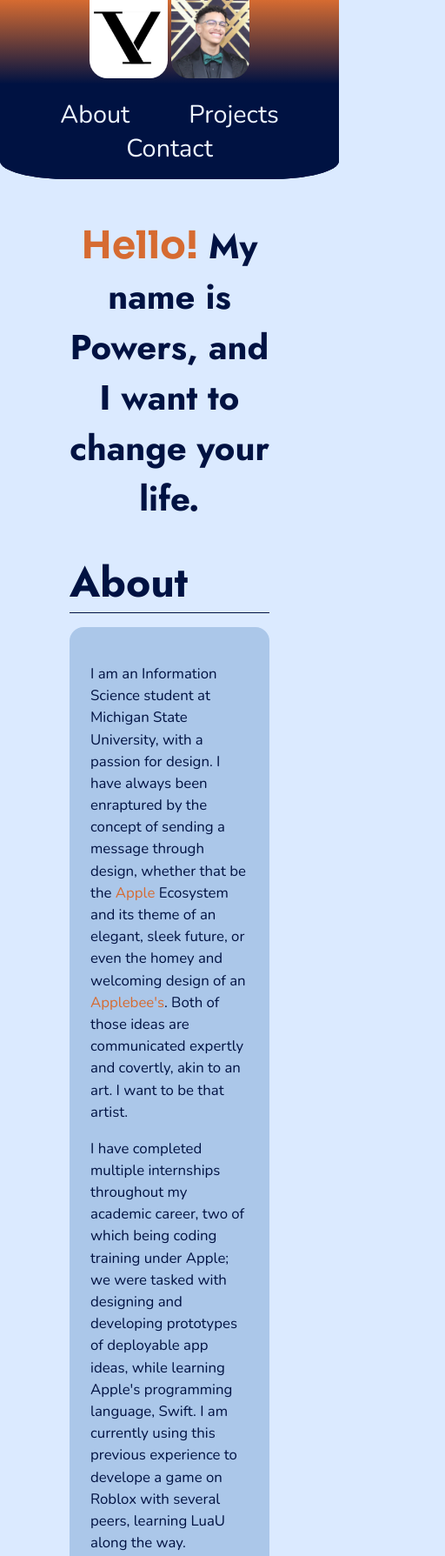
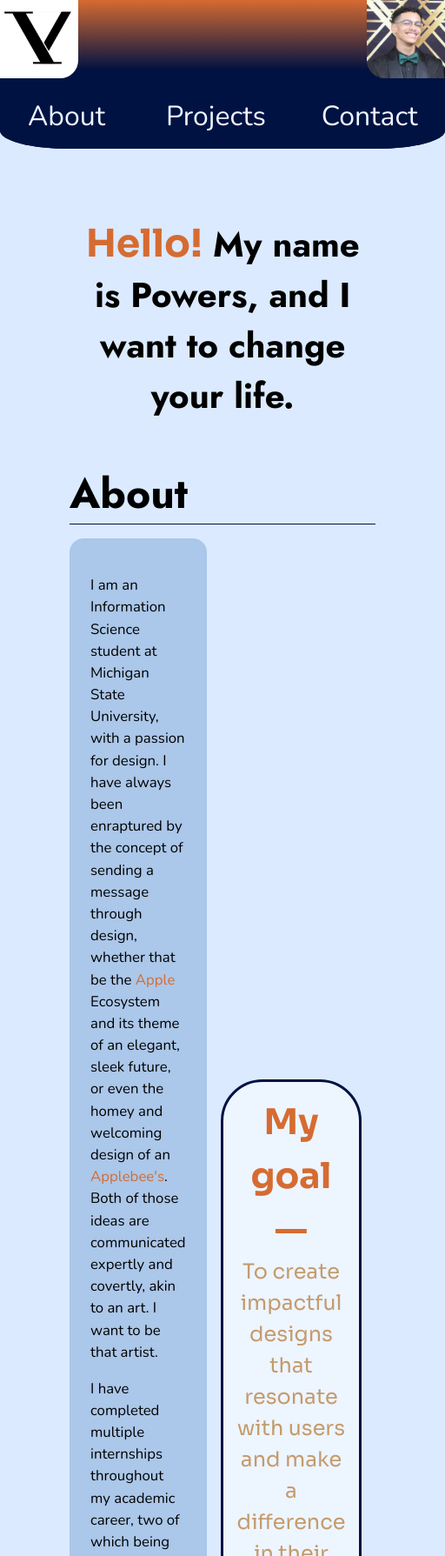
Before and after one commit to Powers4/my-portfolio-mi-349, a plain HTML site: page index.html in a window 390 px wide. Shown: the top 1789 px of the page at 87% size, 512 px wide, since content can reach past the window. Drawn offline with nearby package versions, Linux system fonts and the light colour scheme.

Commit message:
Bunnncha reorganizing; my bad I got into a flow. Deleted all flex and block displays to replace with grids. Made more detailed comments so ik what I'm looking at, moved body section to top for better stacking. Touched up header/nav, starting to do About/Projects; added AstraLife to Projects and moved phone to it to make that area look more filled out

```diff
--- a/index.html
+++ b/index.html
@@ -1,28 +1,34 @@
 <!doctype html>
 <html lang="en">
   <head>
-    <meta charset="UTF-8">
-    <meta name="viewport" content="width=device-width, initial-scale=1.0">
-    <meta name="description" content="The start of something great">
-    <link rel="stylesheet" href="style.css">
+    <meta charset="UTF-8" />
+    <meta name="viewport" content="width=device-width, initial-scale=1.0" />
+    <meta name="description" content="The start of something great" />
+    <link rel="stylesheet" href="style.css" />
     <title>Powers, IV</title>
-    <link rel="preconnect" href="https://fonts.googleapis.com">
-    <link rel="preconnect" href="https://fonts.gstatic.com" crossorigin>
+    <link rel="preconnect" href="https://fonts.googleapis.com" />
+    <link rel="preconnect" href="https://fonts.gstatic.com" crossorigin />
     <link
       href="https://fonts.googleapis.com/css2?family=Jost:ital,wght@0,100..900;1,100..900&family=Nunito:ital,wght@0,200..1000;1,200..1000&family=Sora:wght@100..800&display=swap"
-      rel="stylesheet">
+      rel="stylesheet"
+    />
   </head>
   <body>
     <header>
-      <div class="header-top">
-        <a href="#home">
-          <img id="logo"
+      <a href="#home" class="left-side">
+        <img
+          id="logo"
           src="images-and-videos/IV-Logo.png"
           alt="Powers, IV Logo"
-            width="90"></a>
-        <a href="#home">
-          <img id="smile" src="images-and-videos/smile.png" alt="me smiling" width="90"></a>
-      </div>
+          width="90"
+      /></a>
+      <a href="#home" class="right-side">
+        <img
+          id="smile"
+          src="images-and-videos/smile.png"
+          alt="me smiling"
+          width="90"
+      /></a>
       <nav>
         <ul>
           <li><a href="#about">About</a></li>
@@ -39,16 +45,18 @@
       </section>
       <section id="about">
         <h2>About</h2>
-        <div class="body-text">
+        <article class="body-text">
           <p>
-          I am an Information Science student at Michigan State University, with
-          a passion for design. I have always been enraptured by the concept of
-          sending a message through design, whether that be the
-          <a class="inline-link" href="https://www.apple.com">Apple</a> Ecosystem and its theme of
-          an elegant, sleek future, or even the homey and welcoming design of an
-          <a class="inline-link" href="https://www.applebees.com/en">Applebee's</a>. Both of those
-          ideas are communicated expertly and covertly, akin to an art. I want
-          to be that artist.
+            I am an Information Science student at Michigan State University,
+            with a passion for design. I have always been enraptured by the
+            concept of sending a message through design, whether that be the
+            <a class="inline-link" href="https://www.apple.com">Apple</a>
+            Ecosystem and its theme of an elegant, sleek future, or even the
+            homey and welcoming design of an
+            <a class="inline-link" href="https://www.applebees.com/en"
+              >Applebee's</a
+            >. Both of those ideas are communicated expertly and covertly, akin
+            to an art. I want to be that artist.
           </p>
           <p>
             I have completed multiple internships throughout my academic career,
@@ -58,19 +66,11 @@
             this previous experience to develope a game on Roblox with several
             peers, learning LuaU along the way.
           </p>
-        </div>
-        <div class="phone-and-goal">
-          <video class="phone" autoplay muted loop width="170">
-          <source
-            src="images-and-videos/AstraLife-Video.mp4"
-            type="video/mp4">
-          Your browser does not support this video.
-        </video>
+        </article>
         <p id="goal">
-          <b>My goal—</b> To create impactful designs that resonate with users and
-          make a difference in their lives.
+          <b id="goal-text">My goal—</b> To create impactful designs that resonate with users
+          and make a difference in their lives.
         </p>
-        </div>
       </section>
       <section id="projects">
         <h2>Projects</h2>
@@ -84,6 +84,23 @@
             canvas. LuaU is the same way; it gives you dynamic visual feedback
             to any change you make, in nearly real-time. Very intuitive and fun.
           </p>
+        </article>
+        <article>
+          <h3>AstraLife</h3>
+          <p class="body-text with-h3">
+            AstraLife is a project I worked on during an internship at Apple,
+            where we were tasked with designing and developing prototypes of
+            deployable app ideas. My team proposed an idea for an Augmented
+            Reality social application, AstraLife,where users could virtually customize
+            their environment and interact with others in their local community.
+          </p>
+          <video class="phone" autoplay muted loop width="170">
+          <source
+            src="images-and-videos/AstraLife-Video.mp4"
+            type="video/mp4"
+          />
+          Your browser does not support this video.
+        </video>
         </article>
         <article>
           <h3>This Portfolio</h3>
--- a/style.css
+++ b/style.css
@@ -12,74 +12,63 @@
 
 /* e1874c */
 
-/* GENERAL STYLES */
+/* General styling, Nunito font family for the whole doc, 0 padding 0 margin, background a neutral pale blue */
 body {
-  background-color: var(--pale-blue);
-  color: var(--dark-blue);
+  display: grid;
+  background: var(--pale-blue);
   padding: 0;
   margin: 0;
   font-family: "Nunito", Times, serif;
 }
 
-main {
-  margin: 3rem var(--page-margin);
-}
-
-/* HEADER */
+/* Header section, includes the top bar with logo and smile image, as well as the navigation bar */
 header {
+  display: grid;
+  grid-template-columns: repeat(2, 1fr);
   background: linear-gradient(var(--bright-orange), var(--dark-blue) 47%);
   color: var(--dark-blue);
-  /* display: flex;
-  flex-direction: column;
-  align-items: stretch; */
   border-radius: 0 0 5rem 5rem / 0 0 1.3rem 1.3rem;
   padding: 0;
   margin: 0;
 }
 
-.header-top {
-  display: block;
-  justify-content: space-between;
-  text-align: center;
-  /* display: flex; */
+.left-side {
+  justify-self: start;
+}
+.right-side {
+  justify-self: end;
+}
+#logo {
+  border-radius: 0 0 1.3rem 0;
+}
+#smile {
+  border-radius: 0 0 0 1.3rem;
 }
 
-header img {
-  display: inline-block;
+/* Navigation bar, includes the list of links with a dark blue background and rounded corners */
+nav {
+grid-column: 1/3;
 }
-#logo, #smile {
-  border-radius: 0 0 1.3rem 1.3rem;
-}
-/* #smile {
-  border-radius: 0 0 0 1.3rem;
-} */
-
-/* NAVIGATION */
 nav ul {
+  display: grid;
+  width: fit-content;
+  grid-template-columns: repeat(3, 1fr);
   background-color: var(--dark-blue);
-  display: block;
-  /* display: flex;
-  justify-content: center; */
-  text-align: center;
-  gap: 6rem;
-  list-style: none;
   padding: 1rem 0 1rem;
-  margin: 0;
+  margin: 0 auto;
   border-radius: 0 0 5rem 5rem / 0 0 1.3rem 1.3rem;
 }
-nav ul li {
-  display: inline-block;
-}
+
+/* The navigation links, made white and increased size*/
 nav ul li a {
   color: var(--super-white);
   text-decoration: none;
-  font-size: 1.8em;
+  font-size: 2rem;
   padding: 1rem 2rem;
-  /* display: inline-block; */
   cursor: pointer;
 }
 
-/* LINK HOVERAGE */
+/* Inline link distinction and hover effects */
 .inline-link {
   color: var(--bright-orange);
   text-decoration: none;
@@ -89,36 +78,54 @@ nav ul li a:hover {
   color: var(--tannish);
 }
 
-/* FONTS */
+/* A small margin for the main content, makes the stuff not touch the walls */
+main {
+  display: grid;
+  margin: 3rem var(--page-margin);
+}
+
+#about {
+  display: grid;
+  grid-template-columns: repeat(2, 1fr);
+}
+#projects {
+  display: grid;
+  grid-template-columns: repeat(2, 1fr);
+}
+/* Font change for any h2's and the Hero */
 h2,
 #hero {
   font-family: "Jost", Times, sans-serif;
 }
 
+/* Font change for any h3's, the goal, and any bold text */
 h3,
 #goal,
 b {
   font-family: "Sora", Times, sans-serif;
 }
 
+/* Background for h3's and the goal */
 h3,
 #goal {
   background: var(--super-white);
 }
 
-/* Phone Adjustment */
+/* Phone stylistic adjustments */
 .phone {
-  display: inline-block;
   background-color: #383f51;
   padding: 0.3rem;
   border-radius: 1.1rem;
   margin: auto 0 auto;
 }
 
+/* H2s */
 h2 {
+  grid-column: 1/3;
   font-size: 3em;
   padding: 0;
   margin: 1rem 0;
+  /*the slim line under any h2 */
   border-bottom: 1px solid var(--dark-blue);
 }
 
@@ -128,8 +135,8 @@ h2 {
   text-align: center;
 }
 
+/* H3s, a box with rounded top corners, makes more use of the orange */
 h3 {
-  display: inline-block;
   width: fit-content;
   text-align: left;
   font-size: 1.3em;
@@ -140,30 +147,24 @@ h3 {
   border-radius: 0.5rem 0.5rem 0 0;
 }
 
+/* Goal, a rounded box with centered text and a tannish color */
 #goal {
+  align-self: center;
+  justify-self: center;
+  display: flex;
+  flex-direction: column;
   max-width: 20ch;
-  font-size: 1em;
+  font-size: 1.5em;
   text-align: center;
   color: var(--tannish);
   background: var(--super-white);
+  border: .16em solid var(--dark-blue);
   border-radius: 3rem;
   padding: 1rem;
-  display: inline-block;
   margin: 0 1rem 0;
 }
 
-.phone-and-goal {
-  display: block;
-  text-align: left;
-  gap: 2rem;
-  margin: 1rem 0;
-}
-
-/* article {
-  display: flex;
-  flex-direction: column;
-} */
-
+/* Body text */
 .body-text {
   font-size: 1.05em;
   max-width: 60ch;
@@ -173,25 +174,33 @@ h3 {
   border-radius: 1rem;
 }
 
+/* Body text with an h3 above it, unrounding the top corners */
 .with-h3 {
   border-radius: 0 0 1rem 1rem;
 }
 
+/* Paragraphs */
 p {
   font-size: 1em;
   line-height: 1.5;
 }
 
+/* Bold text */
 b {
   color: var(--bright-orange);
   font-weight: bold;
   font-size: 1.1em;
 }
-
+/* Goal title? Down here for stacking reasons */
+#goal-text {
+  font-size: 1.7em;
+}
+/* Contact info */
 .contact-info {
   padding: 0;
 }
 
+/* Footer */
 footer {
   font-size: 0.8em;
   text-align: center;
```
Also changed, not shown: 2 other files. Lines whose indentation alone changed are shown as unchanged.
